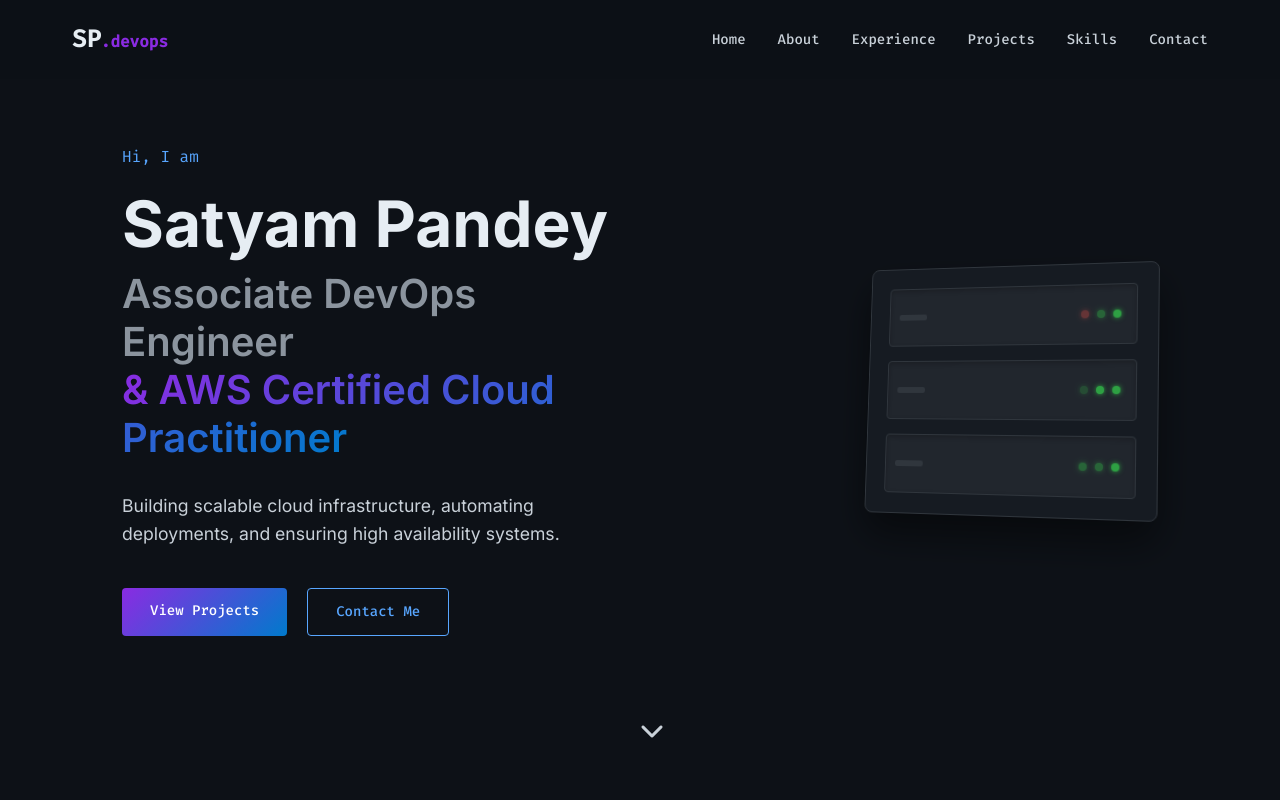
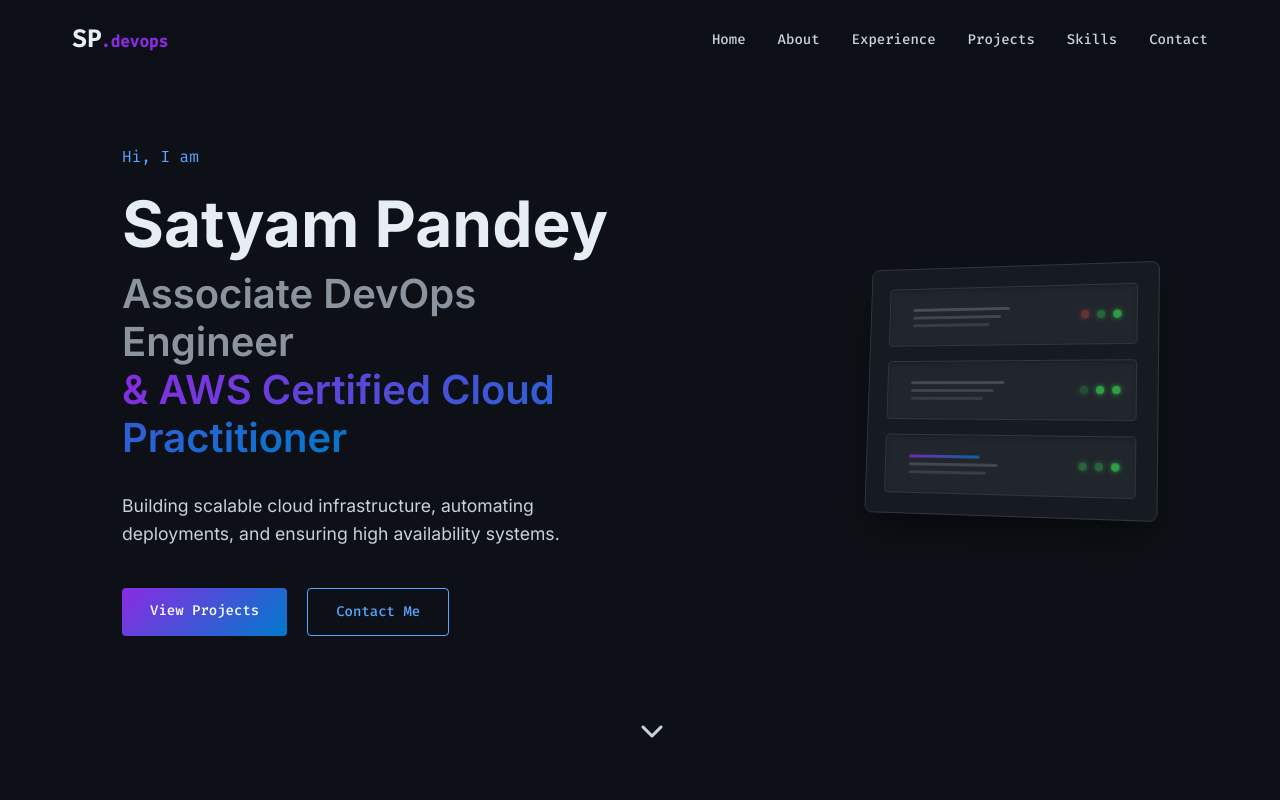
Before and after one commit to Satyam039/Portfolio, a plain HTML site: page index.html in a window 1280 px wide. Shown: the top 800 px of the page. Drawn offline with Linux system fonts and the light colour scheme.

Commit message:
Enhance hero server rack animation with activity lines and progress bars

```diff
--- a/index.html
+++ b/index.html
@@ -57,6 +57,11 @@
             <div class="hero-image fade-in-right">
                 <div class="server-rack-animation">
                     <div class="server">
+                        <div class="server-terminal">
+                            <span class="line pulse"></span>
+                            <span class="line pulse" style="animation-delay: 0.2s"></span>
+                            <span class="line pulse" style="animation-delay: 0.4s"></span>
+                        </div>
                         <div class="lights">
                             <span class="light red blink"></span>
                             <span class="light green blink-fast"></span>
@@ -64,6 +69,11 @@
                         </div>
                     </div>
                     <div class="server">
+                        <div class="server-terminal">
+                            <span class="line pulse" style="animation-delay: 0.1s"></span>
+                            <span class="line pulse" style="animation-delay: 0.3s"></span>
+                            <span class="line pulse" style="animation-delay: 0.5s"></span>
+                        </div>
                         <div class="lights">
                             <span class="light green blink"></span>
                             <span class="light green"></span>
@@ -71,6 +81,11 @@
                         </div>
                     </div>
                     <div class="server active">
+                        <div class="server-terminal active">
+                            <span class="line progress"></span>
+                            <span class="line pulse" style="animation-delay: 0.2s"></span>
+                            <span class="line pulse" style="animation-delay: 0.4s"></span>
+                        </div>
                         <div class="lights">
                             <span class="light green blink-fast"></span>
                             <span class="light green blink-fast"></span>
--- a/style.css
+++ b/style.css
@@ -4,8 +4,10 @@
     --alt-bg-color: #161b22;
     --text-color: #c9d1d9;
     --heading-color: #e6edf3;
-    --primary-color: #8a2be2; /* Purple */
-    --secondary-color: #007acc; /* Blue */
+    --primary-color: #8a2be2;
+    /* Purple */
+    --secondary-color: #007acc;
+    /* Blue */
     --accent-color: #58a6ff;
     --gradient: linear-gradient(135deg, var(--primary-color), var(--secondary-color));
     --border-color: #30363d;
@@ -113,7 +115,9 @@ ul {
     transform: translateY(-3px);
 }
 
-.mt-4 { margin-top: 2rem; }
+.mt-4 {
+    margin-top: 2rem;
+}
 
 /* Navigation */
 #navbar {
@@ -251,7 +255,7 @@ ul {
     border-radius: 8px;
     padding: 20px;
     width: 300px;
-    box-shadow: 0 20px 40px rgba(0,0,0,0.5);
+    box-shadow: 0 20px 40px rgba(0, 0, 0, 0.5);
     display: flex;
     flex-direction: column;
     gap: 15px;
@@ -271,18 +275,63 @@ ul {
     display: flex;
     align-items: center;
     padding: 0 15px;
-    box-shadow: inset 0 2px 5px rgba(0,0,0,0.2);
+    box-shadow: inset 0 2px 5px rgba(0, 0, 0, 0.2);
     position: relative;
+    overflow: hidden;
 }
 
-.server::before {
-    content: '';
-    position: absolute;
-    left: 10px;
-    height: 6px;
-    width: 30px;
+.server-terminal {
+    display: flex;
+    flex-direction: column;
+    gap: 5px;
+    margin-left: 10px;
+    flex: 1;
+}
+
+.line {
+    height: 3px;
     background-color: #30363d;
     border-radius: 2px;
+    width: 40%;
+}
+
+.line.pulse {
+    animation: terminal-pulse 2s infinite ease-in-out;
+}
+
+.line.progress {
+    width: 0%;
+    background: var(--gradient);
+    animation: terminal-progress 3s infinite linear;
+}
+
+@keyframes terminal-pulse {
+
+    0%,
+    100% {
+        background-color: #30363d;
+        width: 40%;
+    }
+
+    50% {
+        background-color: #484f58;
+        width: 60%;
+    }
+}
+
+@keyframes terminal-progress {
+    0% {
+        width: 0%;
+    }
+
+    50% {
+        width: 80%;
+    }
+
+    100% {
+        width: 80%;
+        opacity: 0;
+    }
 }
 
 .lights {
@@ -317,8 +366,15 @@ ul {
 }
 
 @keyframes blink {
-    0%, 100% { opacity: 1; }
-    50% { opacity: 0.3; }
+
+    0%,
+    100% {
+        opacity: 1;
+    }
+
+    50% {
+        opacity: 0.3;
+    }
 }
 
 .scroll-down {
@@ -335,9 +391,22 @@ ul {
 }
 
 @keyframes bounce {
-    0%, 20%, 50%, 80%, 100% { transform: translateY(0); }
-    40% { transform: translateY(-10px); }
-    60% { transform: translateY(-5px); }
+
+    0%,
+    20%,
+    50%,
+    80%,
+    100% {
+        transform: translateY(0);
+    }
+
+    40% {
+        transform: translateY(-10px);
+    }
+
+    60% {
+        transform: translateY(-5px);
+    }
 }
 
 
@@ -415,13 +484,13 @@ ul {
     padding: 25px;
     border-radius: 8px;
     border: 1px solid var(--border-color);
-    box-shadow: 0 4px 6px rgba(0,0,0,0.1);
+    box-shadow: 0 4px 6px rgba(0, 0, 0, 0.1);
     transition: var(--transition);
 }
 
 .timeline-content:hover {
     transform: translateY(-5px);
-    box-shadow: 0 10px 20px rgba(0,0,0,0.2);
+    box-shadow: 0 10px 20px rgba(0, 0, 0, 0.2);
     border-color: #484f58;
 }
 
@@ -495,7 +564,7 @@ ul {
 
 .project-card:hover {
     transform: translateY(-10px);
-    box-shadow: 0 10px 30px rgba(0,0,0,0.3);
+    box-shadow: 0 10px 30px rgba(0, 0, 0, 0.3);
 }
 
 .project-header {
@@ -608,7 +677,8 @@ ul {
 /* Certifications */
 .cert-card {
     background: var(--gradient);
-    padding: 2px; /* border thickness */
+    padding: 2px;
+    /* border thickness */
     border-radius: 10px;
     max-width: 600px;
     margin: 0 auto;
@@ -626,7 +696,8 @@ ul {
 
 .cert-icon {
     font-size: 4rem;
-    color: #ff9900; /* AWS Orange */
+    color: #ff9900;
+    /* AWS Orange */
     margin-bottom: 20px;
 }
 
@@ -787,7 +858,7 @@ footer {
         text-align: center;
         padding: 40px 0;
         transition: 0.3s;
-        box-shadow: 0 10px 20px rgba(0,0,0,0.5);
+        box-shadow: 0 10px 20px rgba(0, 0, 0, 0.5);
     }
 
     .nav-links.active {
```
